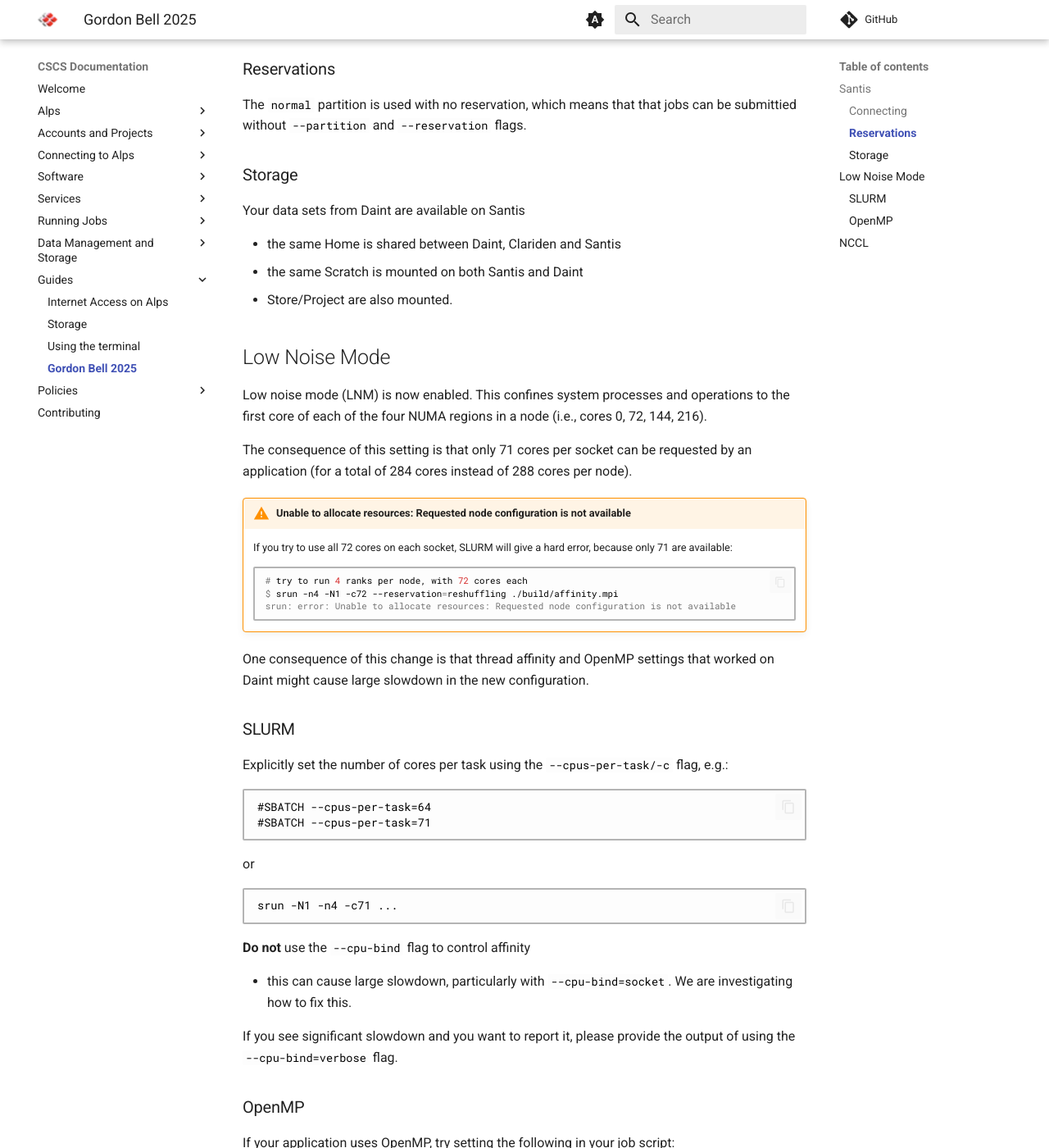
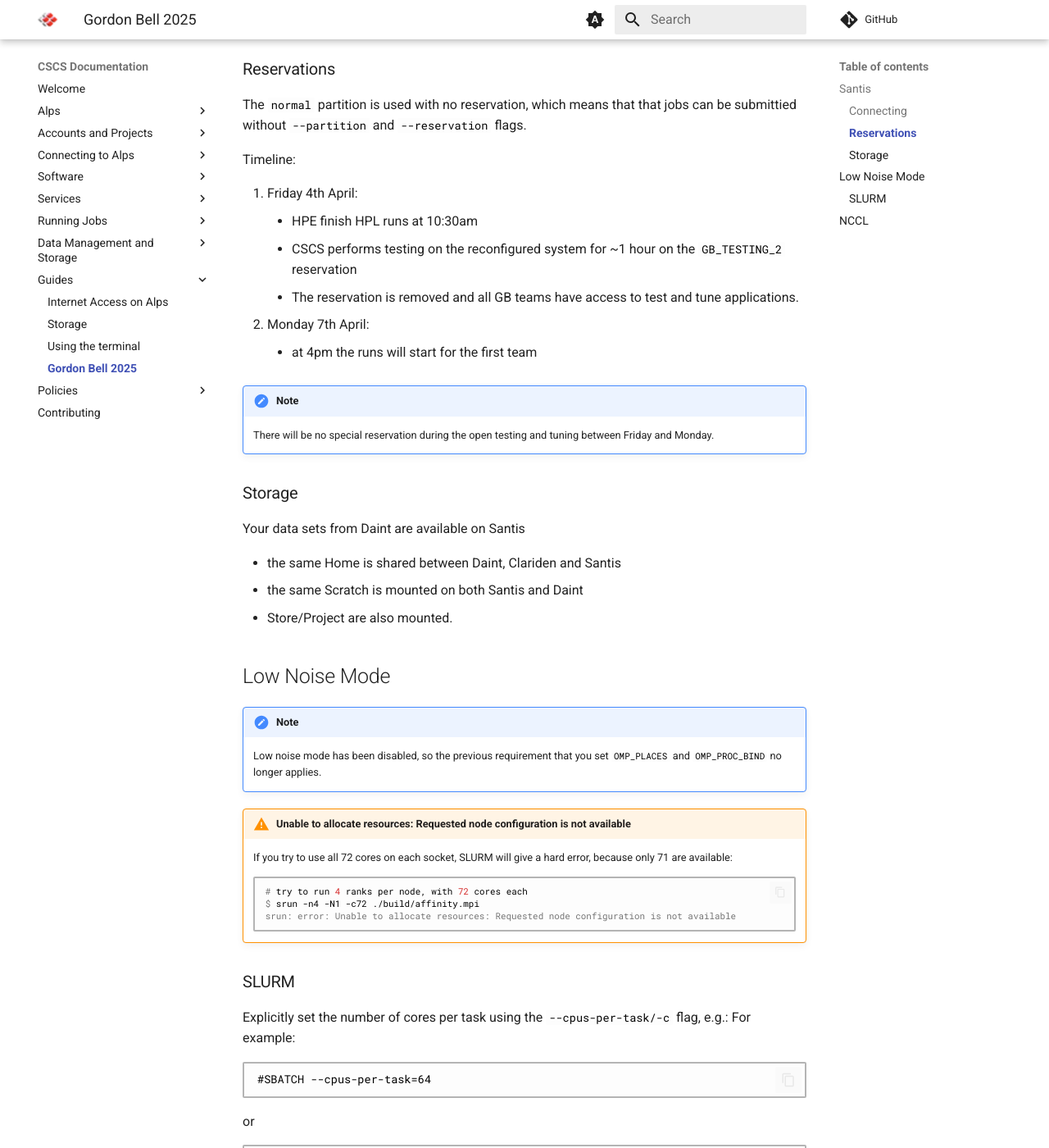
Before and after one commit to nickjbrowning/cscs-docs, an MkDocs documentation site: the page built from docs/guides/gb2025.md, in a window 1280 px wide and 1400 px high, scrolled down 885 px. Shown: the whole window at 82% size. Built offline with MkDocs 1.6.1 and Material for MkDocs 9.7.7, drawn with Linux system fonts in a browser that asks for light colours; comment, search, counter and statistics services are not loaded; some of the changed text lies outside the part shown.

Commit message:
update gb guide to reflect removal of LNM (#76)

````diff
--- a/docs/guides/gb2025.md
+++ b/docs/guides/gb2025.md
@@ -1,7 +1,7 @@
 [](){#ref-gb2025}
 # Gordon Bell and HPL runs 2025
 
-For Gordon Bell and HPL runs in March-April 2025, CSCS has created a reservation on Santis with 1333 nodes (12 cabinets).
+For Gordon Bell and HPL runs in March-April 2025, CSCS has expanded Santis to 1333 nodes (12 cabinets).
 
 For the runs, CSCS has applied some updates and changes that aim to improve performance and scaling scale, particularly for NCCL.
 If you are already familiar with running on Daint, you might have to make some small changes to your current job scripts and parameters, which will be documented here.
@@ -27,6 +27,18 @@
 
 The `normal` partition is used with no reservation, which means that that jobs can be submittied without `--partition` and `--reservation` flags.
 
+Timeline:
+
+1. Friday 4th April:
+    * HPE finish HPL runs at 10:30am
+    * CSCS performs testing on the reconfigured system for ~1 hour on the `GB_TESTING_2` reservation
+    * The reservation is removed and all GB teams have access to test and tune applications.
+2. Monday 7th April:
+    * at 4pm the runs will start for the first team
+
+!!! note
+    There will be no special reservation during the open testing and tuning between Friday and Monday.
+
 ### Storage
 
 Your data sets from Daint are available on Santis
@@ -37,51 +49,30 @@
 
 ## Low Noise Mode
 
-Low noise mode (LNM) is now enabled.
-This confines system processes and operations to the first core of each of the four NUMA regions in a node (i.e., cores 0, 72, 144, 216).
-
-The consequence of this setting is that only 71 cores per socket can be requested by an application (for a total of 284 cores instead of 288 cores per node).
+!!! note
+    Low noise mode has been disabled, so the previous requirement that you set `OMP_PLACES` and `OMP_PROC_BIND` no longer applies.
 
 !!! warning "Unable to allocate resources: Requested node configuration is not available"
     If you try to use all 72 cores on each socket, SLURM will give a hard error, because only 71 are available:
 
     ```console
     # try to run 4 ranks per node, with 72 cores each
-    $ srun -n4 -N1 -c72 --reservation=reshuffling ./build/affinity.mpi
+    $ srun -n4 -N1 -c72 ./build/affinity.mpi
     srun: error: Unable to allocate resources: Requested node configuration is not available
     ```
-
-One consequence of this change is that thread affinity and OpenMP settings that worked on Daint might cause large slowdown in the new configuration.
 
 ### SLURM
 
 Explicitly set the number of cores per task using the `--cpus-per-task/-c` flag, e.g.:
+For example:
 ```
 #SBATCH --cpus-per-task=64
-#SBATCH --cpus-per-task=71
 ```
 or
 ```
 srun -N1 -n4 -c71 ...
 ```
 
-**Do not** use the `--cpu-bind` flag to control affinity
-
-* this can cause large slowdown, particularly with `--cpu-bind=socket`. We are investigating how to fix this.
-
-If you see significant slowdown and you want to report it, please provide the output of using the `--cpu-bind=verbose` flag.
-
-### OpenMP
-
-If your application uses OpenMP, try setting the following in your job script:
-
-```bash
-export OMP_PLACES=cores
-export OMP_PROC_BIND=close
-```
-
-Without these settings, we have observed application slowdown due to poor thread placement.
-
 ## NCCL
 
 !!! todo
````
